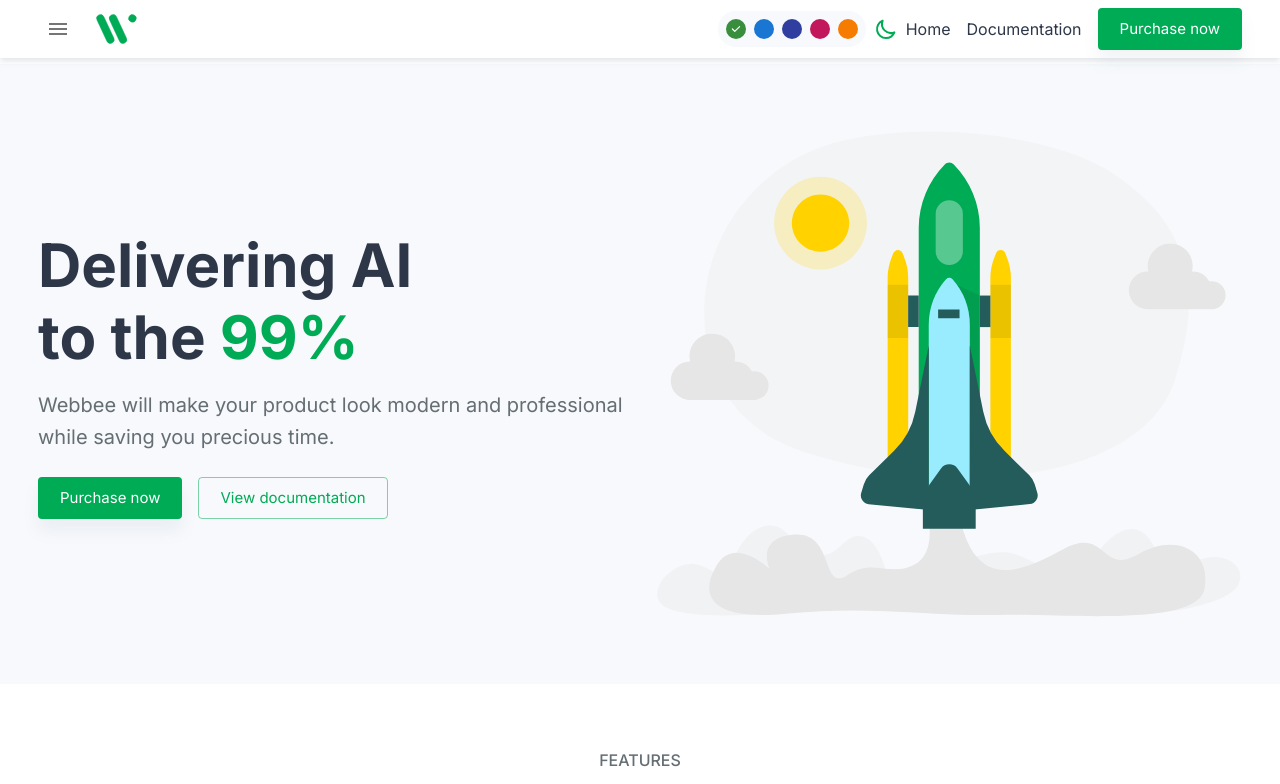
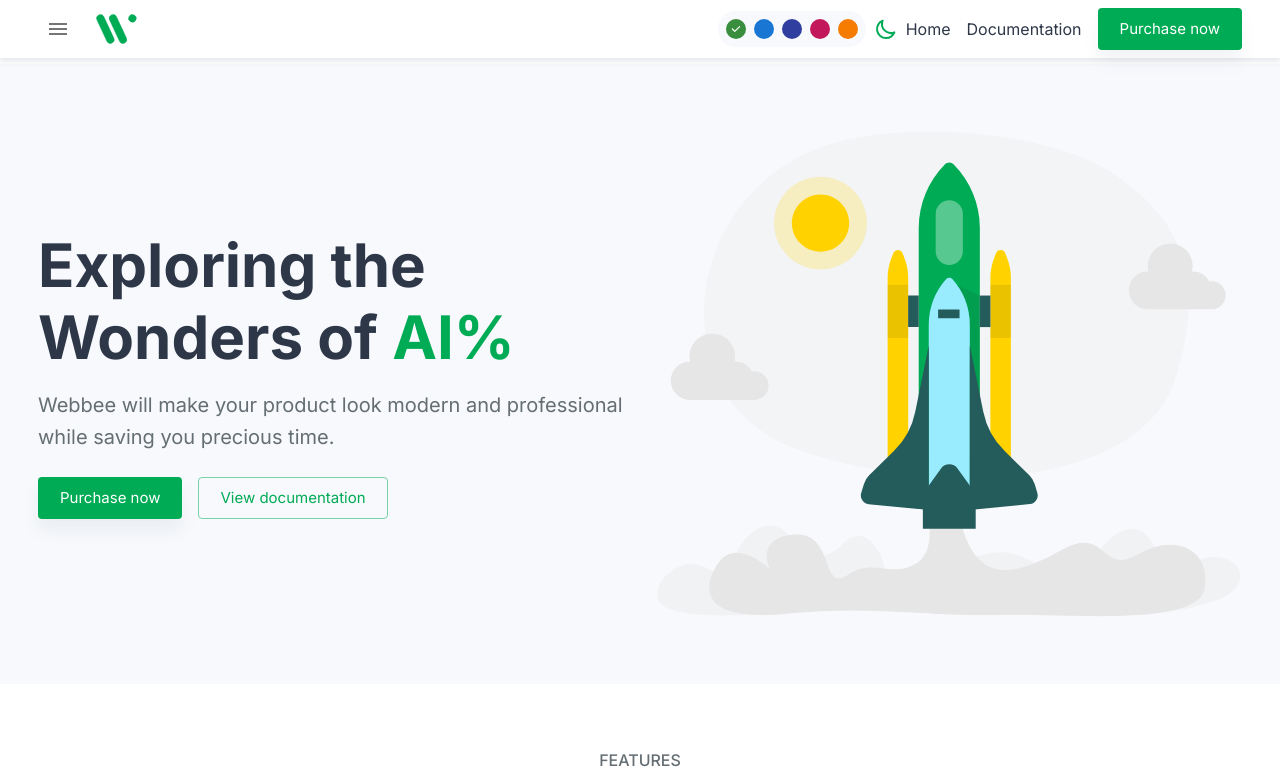
Before and after one commit to Saidiibrahim/webbee-main, a React (Create React App) app: page / in a window 1280 px wide. Shown: the top 784 px of the page. Built offline with nearby package versions, Linux system fonts and the light colour scheme.

Commit message:
Hero update 🧑🏾‍💻

```diff
--- a/src/views/landingPages/Home/components/Hero/Hero.js
+++ b/src/views/landingPages/Home/components/Hero/Hero.js
@@ -26,15 +26,15 @@ const Hero = () => {
                 fontWeight: 700,
               }}
             >
-              Delivering AI
+              Exploring the
               <br />
-              to the{' '}
+              Wonders of{' '}
               <Typography
                 color={'primary'}
                 component={'span'}
                 variant={'inherit'}
               >
-                99%
+                AI%
               </Typography>
             </Typography>
           </Box>
```
